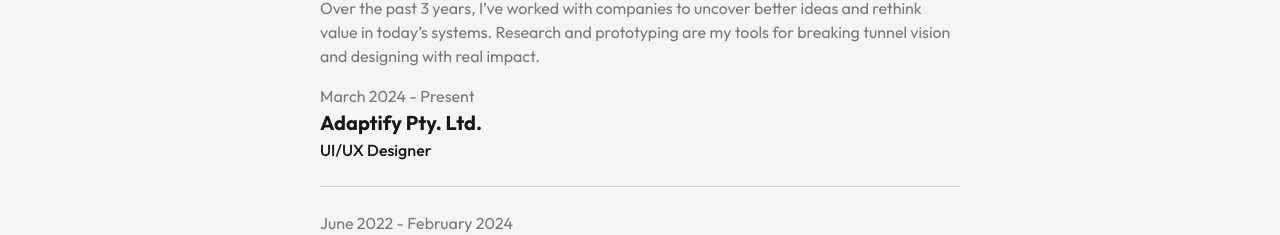
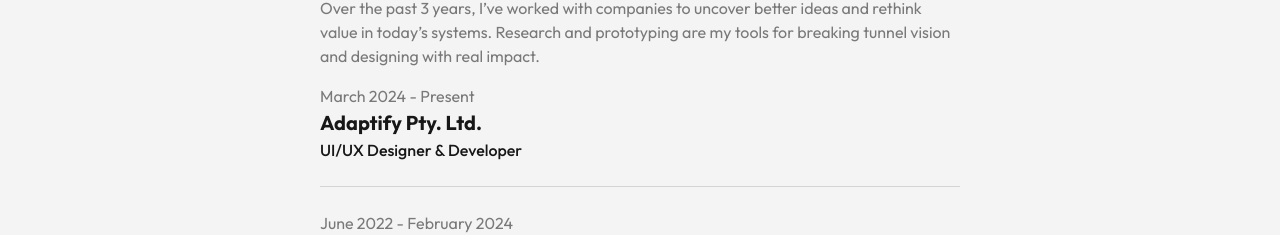
Before and after one commit to andrew-0210/design_portfolio, a Next.js app: page / in a window 1280 px wide. Shown: the part 1934-2169 px from the top of the page. Built offline with nearby package versions, Linux system fonts and the light colour scheme; a web font is replaced by a local one.

Commit message:
Experience updated

```diff
--- a/src/components/sections/Experience.js
+++ b/src/components/sections/Experience.js
@@ -4,7 +4,7 @@
   {
     duration: "March 2024 - Present",
     company: "Adaptify Pty. Ltd.",
-    role: "UI/UX Designer",
+    role: "UI/UX Designer & Developer",
   },
   {
     duration: "June 2022 - February 2024",
```
